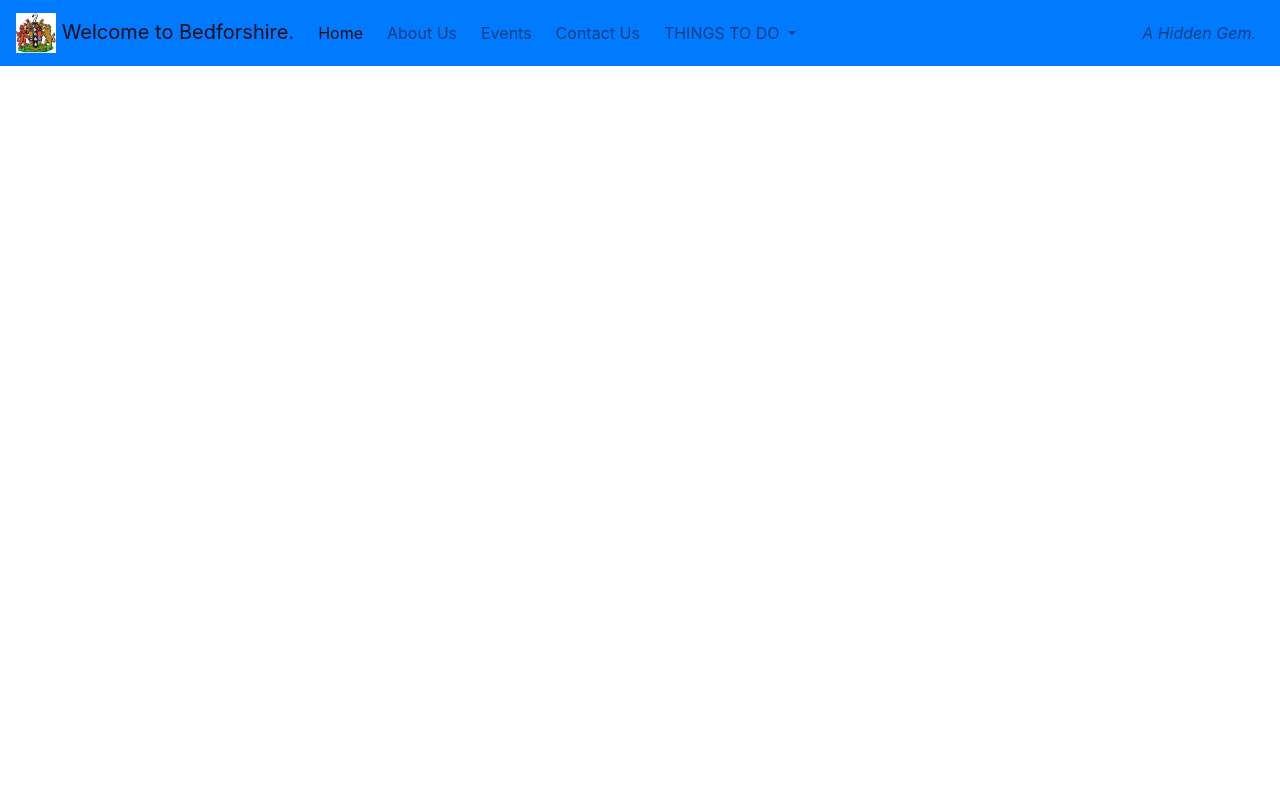
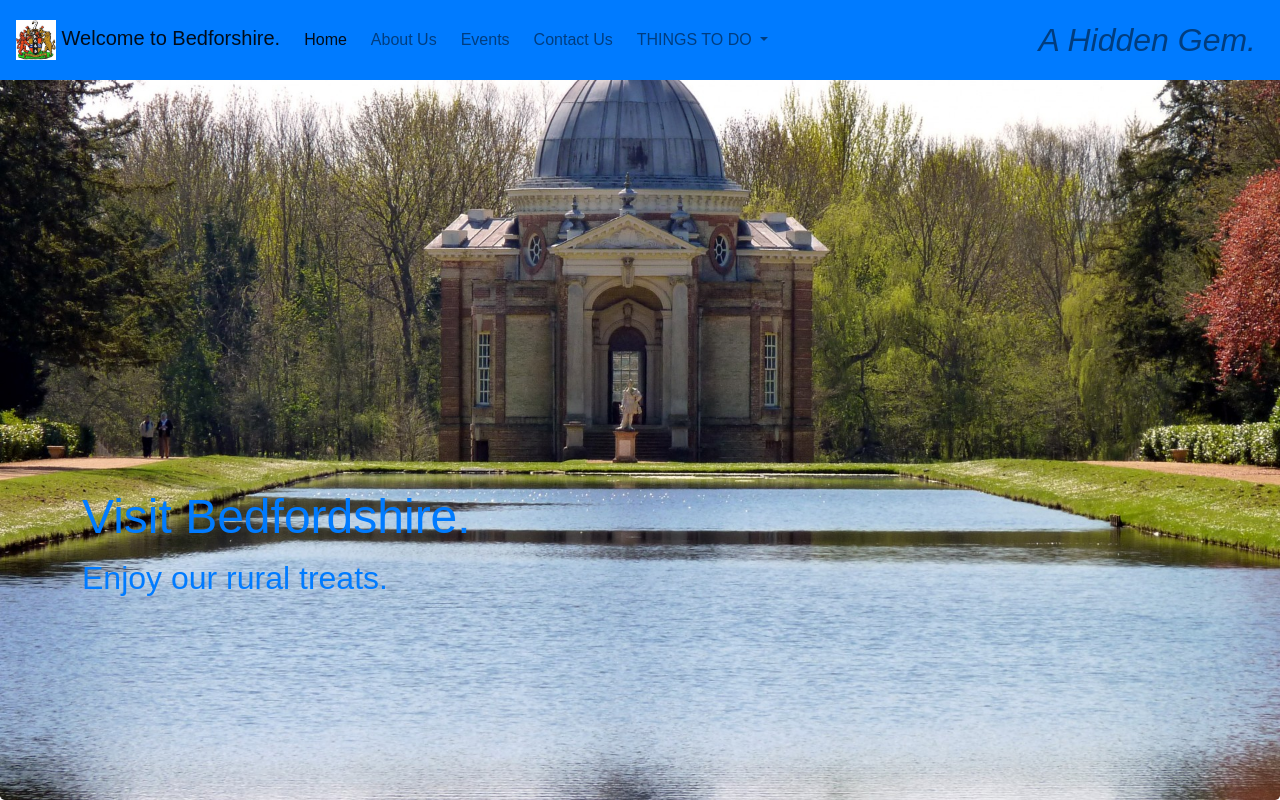
Before and after one commit to margaretalice/wrest, a plain HTML site: page index.html in a window 1280 px wide. Drawn offline with nearby package versions, Linux system fonts and the light colour scheme.

Commit message:
initial commit

```diff
--- a/assets/css/style.css
+++ b/assets/css/style.css
@@ -0,0 +1,71 @@
+body {
+
+
+
+    font-family: 'Nobile', sans-serif;
+   color: rgba(0, 123, 255, 1);
+
+}
+
+#landing-view {
+
+    background-attachment: fixed;
+
+    background-image: url('../images/wrest-park-bedfordshire.jpg');
+
+    background-position: bottom;
+
+    background-size: cover;
+
+    height: 100vh;
+
+    width: 100vw;
+
+    margin-bottom: 0px;
+
+    z-index: 1;
+
+}
+
+.top {
+
+    padding-left: 12px;
+
+    margin-top:12%;
+
+}
+
+
+
+h1 {
+
+    padding-top:25%;
+
+
+    font-size: 3em;
+   color: rgba(0, 123, 255, 1);
+    transition:ease-in-out 2s;
+
+
+}
+
+
+
+
+
+
+
+
+
+
+
+
+
+.jumbotron p {
+
+    font-size: 2em;
+ color: rgba(0, 123, 255, 1);
+    transition:ease-in-out 2s;
+
+
+}
--- a/index.html
+++ b/index.html
@@ -11,8 +11,9 @@
 
     <title>Bedfordshire:a county of surprises</title>
 </head>
+    <body>
+       <header class="jumbotron" id="landing-view">
 
-<body>
 
     <nav class="navbar navbar-light navbar-expand-sm bg-primary navbar-light fixed-top">
 
@@ -82,13 +83,25 @@
 
     </nav>
 
+
+                <div class="container top">
+
+                <h1 class='name'>Visit Bedfordshire.</h1>
+
+                <p class='title'>Enjoy our rural treats.</p>
+
+            </div>
+        </header>
+
+
+
  <script src="https://code.jquery.com/jquery-3.3.1.slim.min.js" integrity="sha384-q8i/X+965DzO0rT7abK41JStQIAqVgRVzpbzo5smXKp4YfRvH+8abtTE1Pi6jizo" crossorigin="anonymous"></script>
 
     <script src="https://cdnjs.cloudflare.com/ajax/libs/popper.js/1.14.3/umd/popper.min.js" integrity="sha384-ZMP7rVo3mIykV+2+9J3UJ46jBk0WLaUAdn689aCwoqbBJiSnjAK/l8WvCWPIPm49" crossorigin="anonymous"></script>
 
     <script src="https://stackpath.bootstrapcdn.com/bootstrap/4.1.3/js/bootstrap.min.js" integrity="sha384-ChfqqxuZUCnJSK3+MXmPNIyE6ZbWh2IMqE241rYiqJxyMiZ6OW/JmZQ5stwEULTy" crossorigin="anonymous"></script>
 
-</body>
+
 
 </body>
 </html>
```
Also changed, not shown: .c9/metadata/environment/assets/css/style.css (added), .c9/metadata/environment/index.html, assets/css/wrest-park-bedfordshire.jpg (added), assets/images/wrest-park-bedfordshire.jpg (added), assets/images/wrest.jpg (added), 1 other file.
